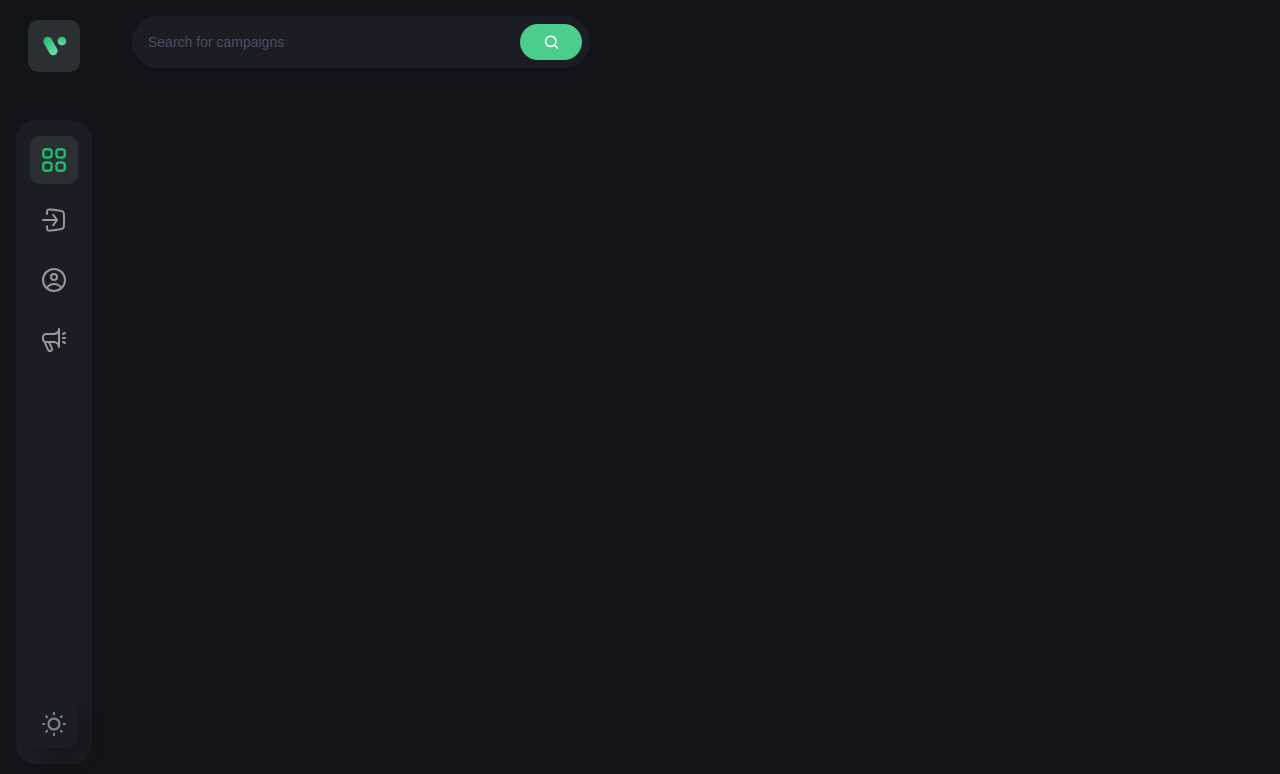
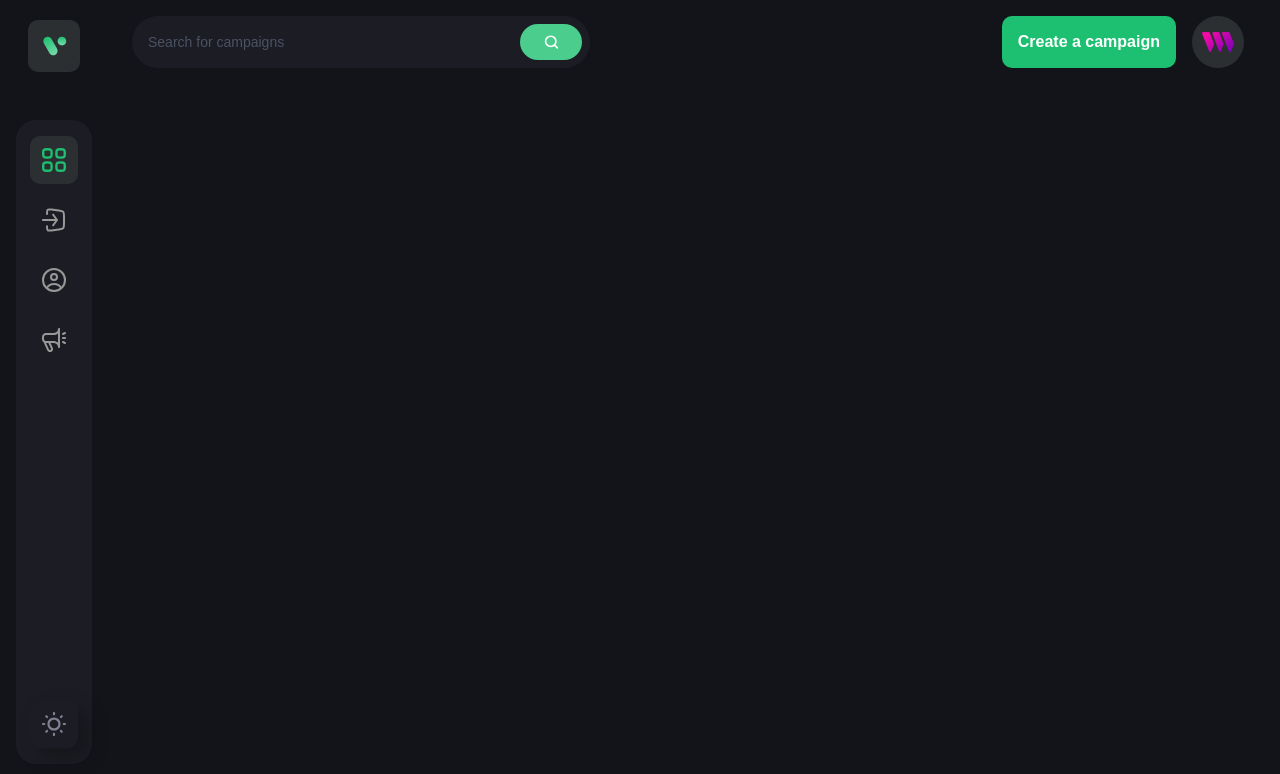
Before and after one commit to Tanishka-dev/CrowdFund-Web3, a React (Vite) app in the folder client/: page / in a window 1280 px wide. Shown: the top 774 px of the page. Built offline with nearby package versions, Linux system fonts and the light colour scheme; what @thirdweb-dev/react would draw is missing.

Commit message:
NavBar created

```diff
--- a/client/src/components/CustomButton.jsx
+++ b/client/src/components/CustomButton.jsx
@@ -1,7 +1,15 @@
 import React, { useState } from "react";
 
-const CustomButton = () => {
-   return <div>CustomButton</div>;
+const CustomButton = ({ btnType, title, styles, handleClick }) => {
+   return (
+      <button
+         className={`font-epilogue font-semibold text-[16px] leading-[26px] text-white min-h-[52px] px-4 rounded-[10px]  ${styles}`}
+         onClick={handleClick}
+         type={btnType}
+      >
+         {title}
+      </button>
+   );
 };
 
 export default CustomButton;
--- a/client/src/components/NavBar.jsx
+++ b/client/src/components/NavBar.jsx
@@ -2,10 +2,12 @@ import React, { useState } from "react";
 import { Link, useNavigate } from "react-router-dom";
 import { logo, search, menu, thirdweb } from "../assets";
 import { navlinks } from "../constants";
+import CustomButton from "./CustomButton";
 const NavBar = () => {
    const navigate = useNavigate();
    const [toggleDrawer, settoggleDrawer] = useState(false);
    const [isActive, setisActive] = useState("dashboard");
+   const address = "ejbbdmb";
    return (
       <div className="flex md:flex-row flex-col-reverse justify-between mb-[35px] gap-6">
          <div className="lg:flex-1 flex flex-row max-w-[458px] py-2 pl-4 pr-2 h-[52px] bg-[#1c1c24] rounded-[100px]">
@@ -22,6 +24,94 @@ const NavBar = () => {
                />
             </div>
          </div>
+         <div className="sm:flex hidden flex-row justify-end gap-4 ">
+            <CustomButton
+               btnType="button"
+               title={address ? "Create a campaign" : "Connect"}
+               styles={address ? "bg-[#1dc071]" : "bg-[#8c6dfd]"}
+               handleClick={() => {
+                  if (address) navigate("create-campaign");
+                  else "connect";
+               }}
+            />
+
+            <Link>
+               <div className="w-[52px] h-[52px] rounded-full bg-[#2c2f32] flex justify-center items-center cursor-pointer">
+                  <img
+                     alt="user"
+                     src={thirdweb}
+                     className="w-[60%] h-[60%] object-contain"
+                  />
+               </div>
+            </Link>
+         </div>
+         {/* Small screen navigation */}
+         <div className="sm:hidden flex justify-between items-center relative">
+            <div className="w-[40px] h-[40px] rounded-[10px] bg-[#2c2f32] flex justify-center items-center cursor-pointer">
+               <img
+                  alt="user"
+                  src={thirdweb}
+                  className="w-[60%] h-[60%] object-contain"
+               />
+            </div>
+            <img
+               alt="menu"
+               src={menu}
+               className="w-[34px] h-[34px] object-contain cursor-pointer"
+               onClick={() => settoggleDrawer((prev) => !prev)}
+            />
+            <div
+               className={`absolute top-[60px] right-0 left-0 bg-[#1c1c24] z-10 shadow-secondary py-4
+            ${
+               !toggleDrawer ? "-translate-y-[100vh]" : "-translate-y-0"
+            } transition-all duration-700'}`}
+            >
+               <ul className="mb-4 cursor-pointer">
+                  {navlinks.map((link) => (
+                     <li
+                        key={link.name}
+                        className={`flex p-4 ${
+                           isActive === link.name && "bg-[#3a3a43]"
+                        }`}
+                        onClick={() => {
+                           setisActive(link.name);
+                           navigate(link.link);
+                        }}
+                     >
+                        <img
+                           src={link.imgUrl}
+                           alt={link.name}
+                           className={`w-[24px] h-[24px] objec-contain ${
+                              isActive === link.name
+                                 ? "grayscale-0"
+                                 : "grayscale"
+                           }`}
+                        />
+                        <p
+                           className={`ml-[20px] font-epilogue font-semibold text-[14px] ${
+                              isActive === link.name
+                                 ? "text-[#1dc071]"
+                                 : "text-[#808191]"
+                           }`}
+                        >
+                           {link.name}
+                        </p>
+                     </li>
+                  ))}
+               </ul>
+               <div className="flex mx-4">
+                  <CustomButton
+                     btnType="button"
+                     title={address ? "Create a campaign" : "Connect"}
+                     handleClick={() => {
+                        if (address) navigate("create-campaign");
+                        else "connect";
+                     }}
+                     styles={address ? "bg-[#1dc071]" : "bg-[#8c6dfd]"}
+                  />
+               </div>
+            </div>
+         </div>
       </div>
    );
 };
```
